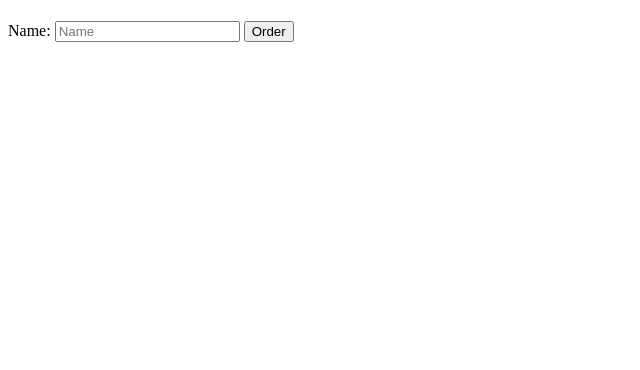
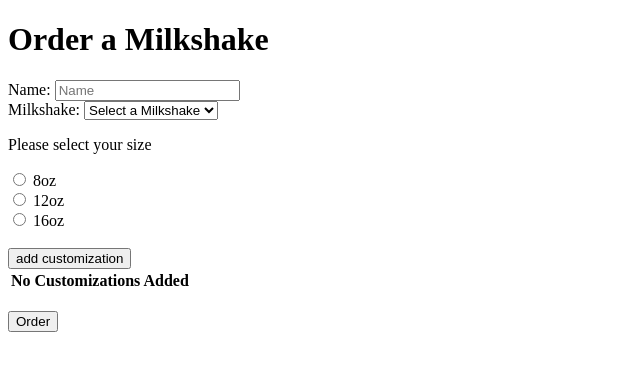
Before and after one commit to CJ-Uy/csci41-project, a website: page index.html in a window 1280 px wide. Shown: the whole page, without its empty margins (0-640 px from the left). Drawn offline with Linux system fonts and the light colour scheme.

Commit message:
added basic ordering logic

```diff
--- a/index.html
+++ b/index.html
@@ -6,11 +6,84 @@
 		<title>Milk Shake Ordering</title>
 	</head>
 	<body>
-		<h1></h1>
+		<h1>Order a Milkshake</h1>
 		<form action="http://localhost:3000" method="POST">
 			<label for="customer_name">Name: </label>
 			<input type="text" name="customer_name" placeholder="Name" />
-			<input type="submit" value="Order">
+
+			<br>
+
+			<label for="milkshake_recipe">Milkshake: </label>
+			<select name="milkshake_recipe">
+				<option value="" disabled selected>Select a Milkshake</option>
+				<option value="Cookies & Cream">Cookies & Cream</option>
+				<option value="Strawberry">Strawberry</option>
+				<option value="Caramel">Caramel</option>
+				<option value="Vanilla">Vanilla</option>
+			</select>
+
+			<br>
+
+			<div>
+				<p>Please select your size</p>
+				<input type="radio" name="size" value="8oz" id="size-small" />
+				<label for="size-small">8oz</label> <br>
+				<input type="radio" name="size" value="12oz" id="size-medium" />
+				<label for="size-medium">12oz</label> <br>
+				<input type="radio" name="size" value="16oz" id="size-large" />
+				<label for="size-large">16oz</label>
+			</div>
+
+			<br>
+
+			<button type="button" onclick="addCustomization()">add customization</button>
+			<table id="customizations" name="customizations">
+				<tr>
+					<th>No Customizations Added</th>
+				</tr>
+			</table>
+
+			<br>
+
+			<input type="submit" value="Order" />
 		</form>
+
+		<script>
+			function addCustomization() {
+				let customizationsTable = document.getElementById("customizations");
+
+				if (customizationsTable.rows.length === 1) {
+					customizationsTable.innerHTML = "<tr><th>Customization</th><th>Quantity per Serving</th></tr>"
+				}
+
+				document.getElementById("customizations").insertAdjacentHTML("beforeend", `
+					<tr>
+						<td>
+							<select name="customization[]">
+								<option value="" disabled selected>Select a Customization</option>
+								<option value="Almonds">Almonds</option>
+								<option value="Bananas">Bananas</option>
+								<option value="Butterfingers">Butterfingers</option>
+								<option value="Cashews">Cashews</option>
+								<option value="Cheesecake">Cheesecake</option>
+								<option value="Cookie Dough">Cookie Dough</option>
+								<option value="Full Cream Milk">Full Cream Milk</option>
+								<option value="Mini Marshmallows">Mini Marshmallows</option>
+								<option value="Nestle Crunch">Nestle Crunch</option>
+								<option value="Oreo">Oreo</option>
+								<option value="Soy Milk">Soy Milk</option>
+								<option value="Strawberries">Strawberries</option>
+								<option value="Vanilla Ice Cream">Vanilla Ice Cream</option>
+								<option value="Whipped Cream">Whipped Cream</option>
+								<option value="White Choco Chips">White Choco Chips</option>
+							</select>
+						</td>
+						<td>
+							<input type="number" name="quantity[]" />
+						</td>
+					</tr>
+				`)
+			}
+		</script>
 	</body>
 </html>
--- a/package.json
+++ b/package.json
@@ -21,6 +21,7 @@
 	"dependencies": {
 		"dotenv": "^17.4.2",
 		"drizzle-orm": "^1.0.0-rc.4",
+		"ejs": "^6.0.1",
 		"express": "^5.2.1"
 	},
 	"devDependencies": {
```
Also changed, not shown: server.js (+15 -5 lines), views/Confirmation.html (added, +19 -0 lines), 1 other file.
